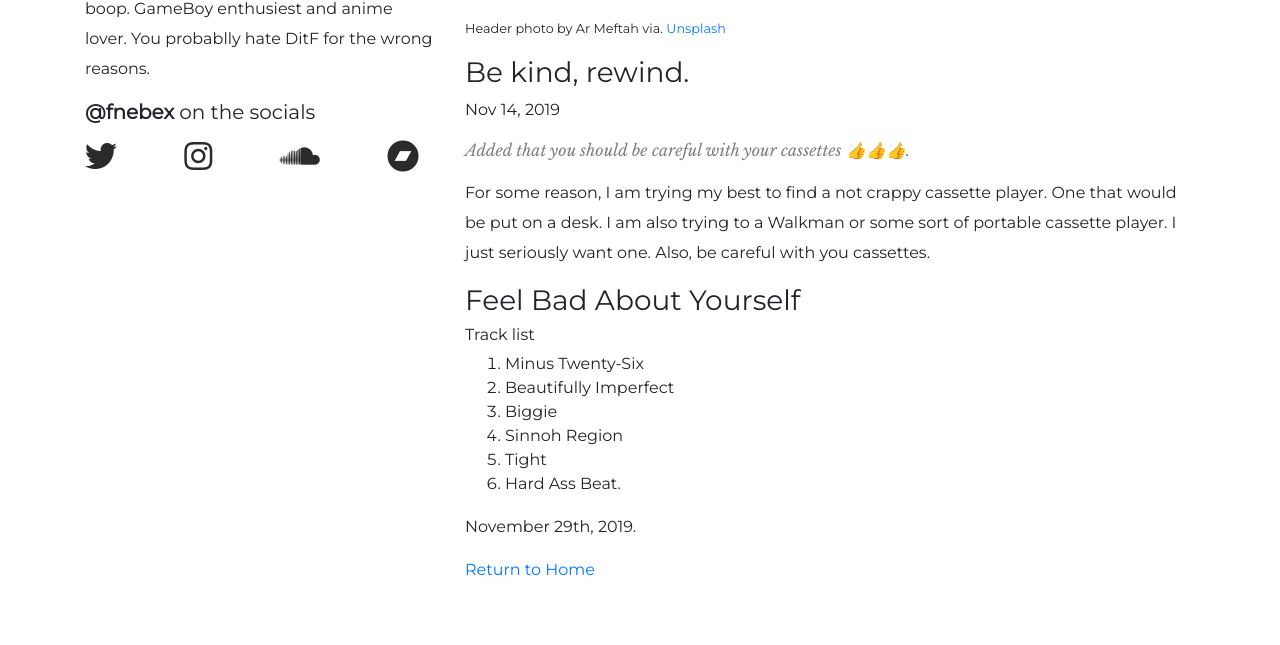
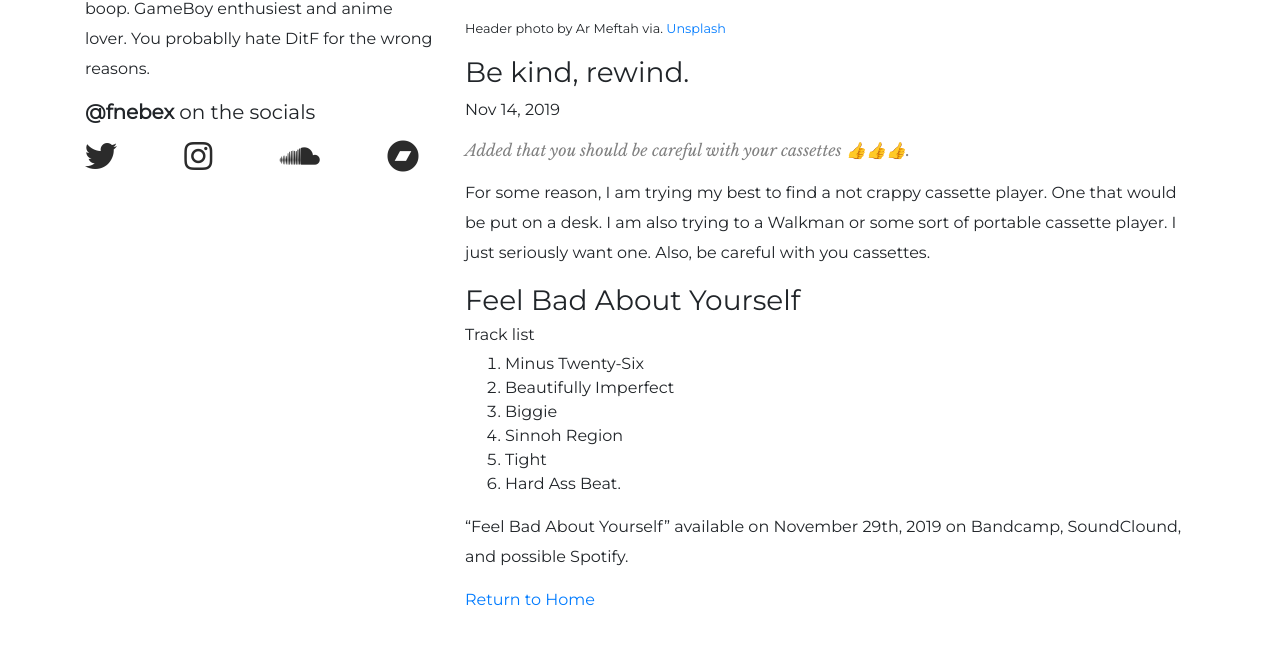
Before and after one commit to FNebEx/fnebex-site, a Jekyll site: the page built from _posts/2019-11-14-be-kind-rewind.md, in a window 1280 px wide, cut to the strip 240-885 px from the top of the page. Built offline with Jekyll 4.4.1, drawn with Linux system fonts in a browser that asks for light colours; nearby versions of some CDN libraries.

Commit message:
Update from Forestry.io Kevin Grant updated _posts/2019-11-14-be-kind-rewind.md

```diff
--- a/_posts/2019-11-14-be-kind-rewind.md
+++ b/_posts/2019-11-14-be-kind-rewind.md
@@ -24,4 +24,4 @@ For some reason, I am trying my best to find a not crappy cassette player. One t
 5. Tight
 6. Hard Ass Beat.
 
-November 29th, 2019.
+"Feel Bad About Yourself" available on November 29th, 2019 on Bandcamp, SoundClound, and possible Spotify.
```
